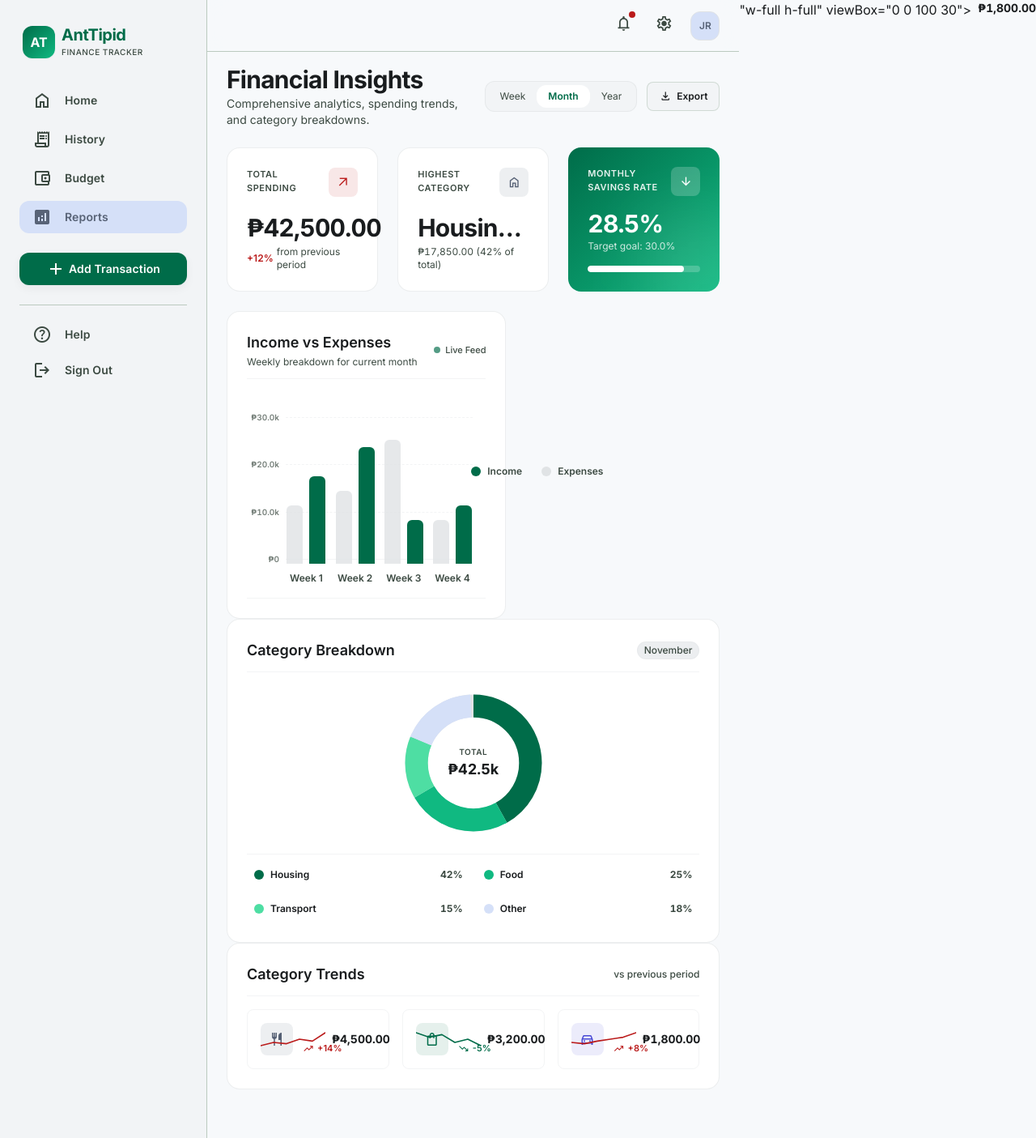
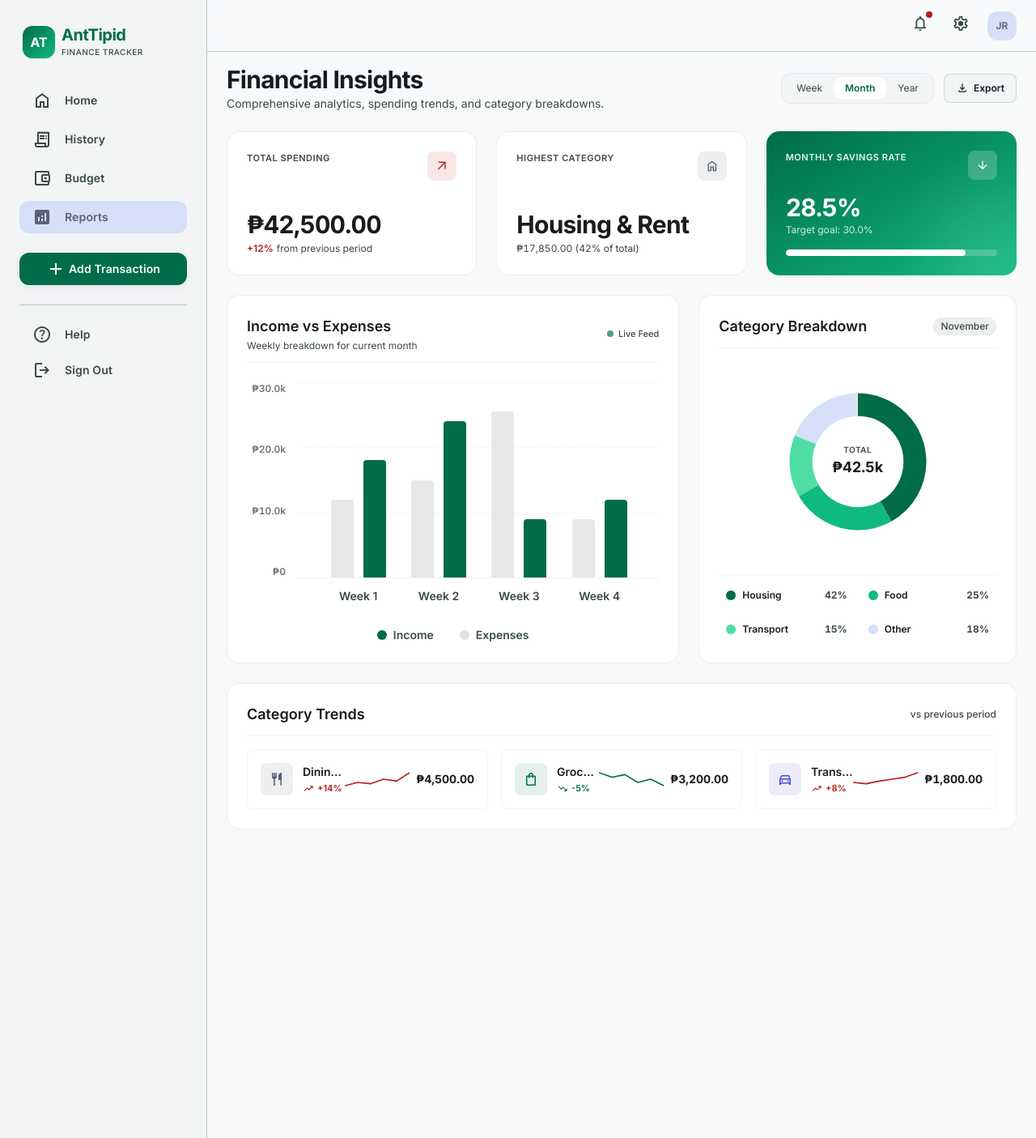
Before and after one commit to WWH16/AntTipid, a Django app: page /reports/ in a window 1280 px wide. Shown: the whole page at 81% size. Run offline with Django 5.2, Linux system fonts and the light colour scheme; some libraries are stand-ins or nearby versions.

Commit message:
refactor the reports page

```diff
--- a/dashboard/templates/dashboard/reports.html
+++ b/dashboard/templates/dashboard/reports.html
@@ -129,91 +129,99 @@
                 </div>
 
                 <!-- Visual Bar Chart Area -->
-                <div id="bar-chart-container" class="flex-1 relative flex items-end justify-between pl-10 sm:pl-12 pr-1 sm:pr-4 pb-3 sm:pb-4 pt-6 border-b border-surface-variant/40 min-h-[200px] sm:min-h-[220px]">
+                <div id="bar-chart-container" class="flex-1 flex flex-col justify-between pt-2 pb-2 min-h-[240px] sm:min-h-[260px] lg:min-h-[290px]">
+                    <div class="flex-1 flex gap-2 sm:gap-4 relative min-h-[180px] sm:min-h-[200px] lg:min-h-[230px]">
 
-                    <!-- Y-Axis Scale Numbers & Horizontal Grid Lines -->
-                    <div class="absolute inset-0 flex flex-col justify-between pt-6 pb-9 sm:pb-10 z-0 pointer-events-none pr-1 sm:pr-4">
-                        <div class="flex items-center gap-2 w-full">
-                            <span id="y-tick-4" class="font-label-sm text-[9px] sm:text-[10px] font-semibold text-on-surface-variant/70 tabular-nums w-8 sm:w-10 text-right shrink-0">₱30.0k</span>
-                            <div class="flex-1 border-b border-surface-variant/40 border-dashed"></div>
+                        <!-- Y-Axis Labels Column (Fixed 1:1 height alignment with grid lines) -->
+                        <div class="flex flex-col justify-between py-0 text-right shrink-0 w-10 sm:w-12 pointer-events-none font-label-sm text-[10px] sm:text-xs font-semibold text-on-surface-variant/75 tabular-nums">
+                            <span id="y-tick-4">₱30.0k</span>
+                            <span id="y-tick-3">₱20.0k</span>
+                            <span id="y-tick-2">₱10.0k</span>
+                            <span id="y-tick-1">₱0</span>
                         </div>
-                        <div class="flex items-center gap-2 w-full">
-                            <span id="y-tick-3" class="font-label-sm text-[9px] sm:text-[10px] font-semibold text-on-surface-variant/70 tabular-nums w-8 sm:w-10 text-right shrink-0">₱20.0k</span>
-                            <div class="flex-1 border-b border-surface-variant/40 border-dashed"></div>
+
+                        <!-- Chart Grid Canvas (Holds horizontal grid lines & bars in exact same container) -->
+                        <div class="flex-1 relative border-b border-surface-variant/50 flex items-end justify-around px-2 sm:px-6">
+
+                            <!-- Horizontal Dashed Grid Lines -->
+                            <div class="absolute inset-0 flex flex-col justify-between pointer-events-none z-0">
+                                <div class="border-b border-surface-variant/40 border-dashed w-full h-0"></div>
+                                <div class="border-b border-surface-variant/40 border-dashed w-full h-0"></div>
+                                <div class="border-b border-surface-variant/40 border-dashed w-full h-0"></div>
+                                <div class="w-full h-0"></div>
                             </div>
-                        <div class="flex items-center gap-2 w-full">
-                            <span id="y-tick-2" class="font-label-sm text-[9px] sm:text-[10px] font-semibold text-on-surface-variant/70 tabular-nums w-8 sm:w-10 text-right shrink-0">₱10.0k</span>
-                            <div class="flex-1 border-b border-surface-variant/40 border-dashed"></div>
+
+                            <!-- Column 1 -->
+                            <div class="flex flex-col items-center z-10 w-[20%] h-full justify-end">
+                                <div class="flex items-end gap-1.5 sm:gap-2.5 lg:gap-3 w-full justify-center h-full">
+                                    <div id="bar-exp-1" tabindex="0" aria-label="Expenses: ₱12,000" class="chart-bar-grow w-3.5 sm:w-5 lg:w-6 xl:w-7 bg-surface-variant/80 hover:bg-outline-variant rounded-t-md sm:rounded-t-lg transition-all cursor-pointer group relative flex justify-center focus:outline-none" style="height: 40%;">
+                                        <div id="tooltip-exp-1" class="hidden group-hover:block group-focus:block absolute -top-9 lg:-top-10 left-1/2 -translate-x-1/2 bg-on-surface text-inverse-on-surface font-label-sm text-xs font-semibold py-1 px-3 rounded-lg whitespace-nowrap z-30 shadow-lg pointer-events-none transition-all">₱12.0k</div>
                                     </div>
-                        <div class="flex items-center gap-2 w-full">
-                            <span id="y-tick-1" class="font-label-sm text-[9px] sm:text-[10px] font-semibold text-on-surface-variant/70 tabular-nums w-8 sm:w-10 text-right shrink-0">₱0</span>
-                            <div class="flex-1 border-b border-surface-variant/40"></div>
+                                    <div id="bar-inc-1" tabindex="0" aria-label="Income: ₱18,000" class="chart-bar-grow w-3.5 sm:w-5 lg:w-6 xl:w-7 bg-primary hover:bg-primary/90 rounded-t-md sm:rounded-t-lg transition-all cursor-pointer group relative flex justify-center focus:outline-none" style="height: 60%;">
+                                        <div id="tooltip-inc-1" class="hidden group-hover:block group-focus:block absolute -top-9 lg:-top-10 left-1/2 -translate-x-1/2 bg-on-surface text-inverse-on-surface font-label-sm text-xs font-semibold py-1 px-3 rounded-lg whitespace-nowrap z-30 shadow-lg pointer-events-none transition-all">₱18.0k</div>
+                                    </div>
                                 </div>
                             </div>
 
-                    <!-- Column 1 -->
-                    <div class="flex flex-col items-center gap-1 sm:gap-1.5 z-10 w-[22%]">
-                        <div class="flex items-end gap-1.5 sm:gap-2 w-full justify-center h-[160px] sm:h-[180px]">
-                            <div id="bar-exp-1" tabindex="0" aria-label="Expenses: ₱12,000" class="chart-bar-grow w-3.5 sm:w-5 bg-surface-variant/80 hover:bg-outline-variant rounded-t-md h-[40%] transition-all cursor-pointer group relative flex justify-center focus:outline-none">
-                                <div id="tooltip-exp-1" class="hidden group-hover:block group-focus:block absolute -top-8 sm:-top-9 left-1/2 -translate-x-1/2 bg-on-surface text-inverse-on-surface font-label-sm text-[10px] sm:text-[11px] font-semibold py-0.5 px-2 sm:py-1 sm:px-2.5 rounded-lg whitespace-nowrap z-30 shadow-md pointer-events-none transition-all">₱12.0k</div>
+                            <!-- Column 2 -->
+                            <div class="flex flex-col items-center z-10 w-[20%] h-full justify-end">
+                                <div class="flex items-end gap-1.5 sm:gap-2.5 lg:gap-3 w-full justify-center h-full">
+                                    <div id="bar-exp-2" tabindex="0" aria-label="Expenses: ₱15,000" class="chart-bar-grow w-3.5 sm:w-5 lg:w-6 xl:w-7 bg-surface-variant/80 hover:bg-outline-variant rounded-t-md sm:rounded-t-lg transition-all cursor-pointer group relative flex justify-center focus:outline-none" style="height: 50%;">
+                                        <div id="tooltip-exp-2" class="hidden group-hover:block group-focus:block absolute -top-9 lg:-top-10 left-1/2 -translate-x-1/2 bg-on-surface text-inverse-on-surface font-label-sm text-xs font-semibold py-1 px-3 rounded-lg whitespace-nowrap z-30 shadow-lg pointer-events-none transition-all">₱15.0k</div>
                                     </div>
-                            <div id="bar-inc-1" tabindex="0" aria-label="Income: ₱18,000" class="chart-bar-grow w-3.5 sm:w-5 bg-primary hover:bg-primary/90 rounded-t-md h-[60%] transition-all cursor-pointer group relative flex justify-center focus:outline-none">
-                                <div id="tooltip-inc-1" class="hidden group-hover:block group-focus:block absolute -top-8 sm:-top-9 left-1/2 -translate-x-1/2 bg-on-surface text-inverse-on-surface font-label-sm text-[10px] sm:text-[11px] font-semibold py-0.5 px-2 sm:py-1 sm:px-2.5 rounded-lg whitespace-nowrap z-30 shadow-md pointer-events-none transition-all">₱18.0k</div>
+                                    <div id="bar-inc-2" tabindex="0" aria-label="Income: ₱24,000" class="chart-bar-grow w-3.5 sm:w-5 lg:w-6 xl:w-7 bg-primary hover:bg-primary/90 rounded-t-md sm:rounded-t-lg transition-all cursor-pointer group relative flex justify-center focus:outline-none" style="height: 80%;">
+                                        <div id="tooltip-inc-2" class="hidden group-hover:block group-focus:block absolute -top-9 lg:-top-10 left-1/2 -translate-x-1/2 bg-on-surface text-inverse-on-surface font-label-sm text-xs font-semibold py-1 px-3 rounded-lg whitespace-nowrap z-30 shadow-lg pointer-events-none transition-all">₱24.0k</div>
                                     </div>
                                 </div>
-                        <span id="label-col-1" class="font-label-sm text-[11px] sm:text-xs text-on-surface-variant font-semibold mt-1">Week 1</span>
-                    </div>
-
-                    <!-- Column 2 -->
-                    <div class="flex flex-col items-center gap-1 sm:gap-1.5 z-10 w-[22%]">
-                        <div class="flex items-end gap-1.5 sm:gap-2 w-full justify-center h-[160px] sm:h-[180px]">
-                            <div id="bar-exp-2" tabindex="0" aria-label="Expenses: ₱15,000" class="chart-bar-grow w-3.5 sm:w-5 bg-surface-variant/80 hover:bg-outline-variant rounded-t-md h-[50%] transition-all cursor-pointer group relative flex justify-center focus:outline-none">
-                                <div id="tooltip-exp-2" class="hidden group-hover:block group-focus:block absolute -top-8 sm:-top-9 left-1/2 -translate-x-1/2 bg-on-surface text-inverse-on-surface font-label-sm text-[10px] sm:text-[11px] font-semibold py-0.5 px-2 sm:py-1 sm:px-2.5 rounded-lg whitespace-nowrap z-30 shadow-md pointer-events-none transition-all">₱15.0k</div>
-                            </div>
-                            <div id="bar-inc-2" tabindex="0" aria-label="Income: ₱24,000" class="chart-bar-grow w-3.5 sm:w-5 bg-primary hover:bg-primary/90 rounded-t-md h-[80%] transition-all cursor-pointer group relative flex justify-center focus:outline-none">
-                                <div id="tooltip-inc-2" class="hidden group-hover:block group-focus:block absolute -top-8 sm:-top-9 left-1/2 -translate-x-1/2 bg-on-surface text-inverse-on-surface font-label-sm text-[10px] sm:text-[11px] font-semibold py-0.5 px-2 sm:py-1 sm:px-2.5 rounded-lg whitespace-nowrap z-30 shadow-md pointer-events-none transition-all">₱24.0k</div>
-                            </div>
-                        </div>
-                        <span id="label-col-2" class="font-label-sm text-[11px] sm:text-xs text-on-surface-variant font-semibold mt-1">Week 2</span>
                             </div>
 
                             <!-- Column 3 -->
-                    <div class="flex flex-col items-center gap-1 sm:gap-1.5 z-10 w-[22%]">
-                        <div class="flex items-end gap-1.5 sm:gap-2 w-full justify-center h-[160px] sm:h-[180px]">
-                            <div id="bar-exp-3" tabindex="0" aria-label="Expenses: ₱25,000" class="chart-bar-grow w-3.5 sm:w-5 bg-surface-variant/80 hover:bg-outline-variant rounded-t-md h-[85%] transition-all cursor-pointer group relative flex justify-center focus:outline-none">
-                                <div id="tooltip-exp-3" class="hidden group-hover:block group-focus:block absolute -top-8 sm:-top-9 left-1/2 -translate-x-1/2 bg-on-surface text-inverse-on-surface font-label-sm text-[10px] sm:text-[11px] font-semibold py-0.5 px-2 sm:py-1 sm:px-2.5 rounded-lg whitespace-nowrap z-30 shadow-md pointer-events-none transition-all">₱25.0k</div>
+                            <div class="flex flex-col items-center z-10 w-[20%] h-full justify-end">
+                                <div class="flex items-end gap-1.5 sm:gap-2.5 lg:gap-3 w-full justify-center h-full">
+                                    <div id="bar-exp-3" tabindex="0" aria-label="Expenses: ₱25,000" class="chart-bar-grow w-3.5 sm:w-5 lg:w-6 xl:w-7 bg-surface-variant/80 hover:bg-outline-variant rounded-t-md sm:rounded-t-lg transition-all cursor-pointer group relative flex justify-center focus:outline-none" style="height: 85%;">
+                                        <div id="tooltip-exp-3" class="hidden group-hover:block group-focus:block absolute -top-9 lg:-top-10 left-1/2 -translate-x-1/2 bg-on-surface text-inverse-on-surface font-label-sm text-xs font-semibold py-1 px-3 rounded-lg whitespace-nowrap z-30 shadow-lg pointer-events-none transition-all">₱25.0k</div>
                                     </div>
-                            <div id="bar-inc-3" tabindex="0" aria-label="Income: ₱9,000" class="chart-bar-grow w-3.5 sm:w-5 bg-primary hover:bg-primary/90 rounded-t-md h-[30%] transition-all cursor-pointer group relative flex justify-center focus:outline-none">
-                                <div id="tooltip-inc-3" class="hidden group-hover:block group-focus:block absolute -top-8 sm:-top-9 left-1/2 -translate-x-1/2 bg-on-surface text-inverse-on-surface font-label-sm text-[10px] sm:text-[11px] font-semibold py-0.5 px-2 sm:py-1 sm:px-2.5 rounded-lg whitespace-nowrap z-30 shadow-md pointer-events-none transition-all">₱9.0k</div>
+                                    <div id="bar-inc-3" tabindex="0" aria-label="Income: ₱9,000" class="chart-bar-grow w-3.5 sm:w-5 lg:w-6 xl:w-7 bg-primary hover:bg-primary/90 rounded-t-md sm:rounded-t-lg transition-all cursor-pointer group relative flex justify-center focus:outline-none" style="height: 30%;">
+                                        <div id="tooltip-inc-3" class="hidden group-hover:block group-focus:block absolute -top-9 lg:-top-10 left-1/2 -translate-x-1/2 bg-on-surface text-inverse-on-surface font-label-sm text-xs font-semibold py-1 px-3 rounded-lg whitespace-nowrap z-30 shadow-lg pointer-events-none transition-all">₱9.0k</div>
                                     </div>
                                 </div>
-                        <span id="label-col-3" class="font-label-sm text-[11px] sm:text-xs text-on-surface-variant font-semibold mt-1">Week 3</span>
                             </div>
 
                             <!-- Column 4 -->
-                    <div class="flex flex-col items-center gap-1 sm:gap-1.5 z-10 w-[22%]">
-                        <div class="flex items-end gap-1.5 sm:gap-2 w-full justify-center h-[160px] sm:h-[180px]">
-                            <div id="bar-exp-4" tabindex="0" aria-label="Expenses: ₱9,000" class="chart-bar-grow w-3.5 sm:w-5 bg-surface-variant/80 hover:bg-outline-variant rounded-t-md h-[30%] transition-all cursor-pointer group relative flex justify-center focus:outline-none">
-                                <div id="tooltip-exp-4" class="hidden group-hover:block group-focus:block absolute -top-8 sm:-top-9 left-1/2 -translate-x-1/2 bg-on-surface text-inverse-on-surface font-label-sm text-[10px] sm:text-[11px] font-semibold py-0.5 px-2 sm:py-1 sm:px-2.5 rounded-lg whitespace-nowrap z-30 shadow-md pointer-events-none transition-all">₱9.0k</div>
+                            <div class="flex flex-col items-center z-10 w-[20%] h-full justify-end">
+                                <div class="flex items-end gap-1.5 sm:gap-2.5 lg:gap-3 w-full justify-center h-full">
+                                    <div id="bar-exp-4" tabindex="0" aria-label="Expenses: ₱9,000" class="chart-bar-grow w-3.5 sm:w-5 lg:w-6 xl:w-7 bg-surface-variant/80 hover:bg-outline-variant rounded-t-md sm:rounded-t-lg transition-all cursor-pointer group relative flex justify-center focus:outline-none" style="height: 30%;">
+                                        <div id="tooltip-exp-4" class="hidden group-hover:block group-focus:block absolute -top-9 lg:-top-10 left-1/2 -translate-x-1/2 bg-on-surface text-inverse-on-surface font-label-sm text-xs font-semibold py-1 px-3 rounded-lg whitespace-nowrap z-30 shadow-lg pointer-events-none transition-all">₱9.0k</div>
                                     </div>
-                            <div id="bar-inc-4" tabindex="0" aria-label="Income: ₱12,000" class="chart-bar-grow w-3.5 sm:w-5 bg-primary hover:bg-primary/90 rounded-t-md h-[40%] transition-all cursor-pointer group relative flex justify-center focus:outline-none">
-                                <div id="tooltip-inc-4" class="hidden group-hover:block group-focus:block absolute -top-8 sm:-top-9 left-1/2 -translate-x-1/2 bg-on-surface text-inverse-on-surface font-label-sm text-[10px] sm:text-[11px] font-semibold py-0.5 px-2 sm:py-1 sm:px-2.5 rounded-lg whitespace-nowrap z-30 shadow-md pointer-events-none transition-all">₱12.0k</div>
+                                    <div id="bar-inc-4" tabindex="0" aria-label="Income: ₱12,000" class="chart-bar-grow w-3.5 sm:w-5 lg:w-6 xl:w-7 bg-primary hover:bg-primary/90 rounded-t-md sm:rounded-t-lg transition-all cursor-pointer group relative flex justify-center focus:outline-none" style="height: 40%;">
+                                        <div id="tooltip-inc-4" class="hidden group-hover:block group-focus:block absolute -top-9 lg:-top-10 left-1/2 -translate-x-1/2 bg-on-surface text-inverse-on-surface font-label-sm text-xs font-semibold py-1 px-3 rounded-lg whitespace-nowrap z-30 shadow-lg pointer-events-none transition-all">₱12.0k</div>
                                     </div>
                                 </div>
-                        <span id="label-col-4" class="font-label-sm text-[11px] sm:text-xs text-on-surface-variant font-semibold mt-1">Week 4</span>
+                            </div>
+                        </div>
+                    </div>
+
+                    <!-- X-Axis Column Labels Row (Aligned under canvas columns) -->
+                    <div class="flex gap-2 sm:gap-4 pt-3">
+                        <div class="w-10 sm:w-12 shrink-0 pointer-events-none"></div>
+                        <div class="flex-1 flex justify-around px-2 sm:px-6 font-label-sm text-xs lg:text-sm text-on-surface-variant font-semibold">
+                            <span id="label-col-1" class="w-[20%] text-center truncate">Week 1</span>
+                            <span id="label-col-2" class="w-[20%] text-center truncate">Week 2</span>
+                            <span id="label-col-3" class="w-[20%] text-center truncate">Week 3</span>
+                            <span id="label-col-4" class="w-[20%] text-center truncate">Week 4</span>
                         </div>
                     </div>
                 </div>
 
                 <!-- Legend -->
-                <div class="flex justify-center gap-5 sm:gap-6 mt-3 sm:mt-4">
-                    <div class="flex items-center gap-1.5 sm:gap-2">
-                        <div class="w-2.5 h-2.5 sm:w-3 sm:h-3 rounded-full bg-primary"></div>
-                        <span class="font-label-sm text-[11px] sm:text-xs text-on-surface-variant font-semibold">Income</span>
+                <div class="flex justify-center gap-6 lg:gap-8 mt-4 lg:mt-5">
+                    <div class="flex items-center gap-2">
+                        <div class="w-3 h-3 rounded-full bg-primary"></div>
+                        <span class="font-label-sm text-xs lg:text-sm text-on-surface-variant font-semibold">Income</span>
                     </div>
-                    <div class="flex items-center gap-1.5 sm:gap-2">
-                        <div class="w-2.5 h-2.5 sm:w-3 sm:h-3 rounded-full bg-surface-variant"></div>
-                        <span class="font-label-sm text-[11px] sm:text-xs text-on-surface-variant font-semibold">Expenses</span>
+                    <div class="flex items-center gap-2">
+                        <div class="w-3 h-3 rounded-full bg-surface-variant"></div>
+                        <span class="font-label-sm text-xs lg:text-sm text-on-surface-variant font-semibold">Expenses</span>
                     </div>
                 </div>
             </div>
@@ -377,23 +385,8 @@
 
     <!-- Mobile bottom spacer to prevent clipping by fixed bottom nav -->
     <div class="h-20 md:hidden" aria-hidden="true"></div>
-</div>"w-full h-full" viewBox="0 0 100 30">
-                            <path class="sparkline-path up-error" d="M0,20 L20,22 L40,18 L60,15 L80,12 L100,5"></path>
-                        </svg>
 </div>
-                    <div class="text-right shrink-0 ml-2">
-                        <p id="trend-val-3" class="font-label-md text-xs sm:text-sm text-on-surface font-bold tabular-nums">₱1,800.00</p>
-                    </div>
-                </div>
-
-            </div>
-        </section>
-
-    </div>
-
-    <!-- Mobile bottom spacer to prevent clipping by fixed bottom nav -->
-    <div class="h-20 md:hidden" aria-hidden="true"></div>
-</div>
+{% endblock %}
 
 {% block extra_scripts %}
 <script>
@@ -515,9 +508,9 @@
         periodButtons.forEach(btn => {
             btn.addEventListener('click', () => {
                 periodButtons.forEach(b => {
-                    b.className = 'btn-period px-3 py-1 sm:px-3.5 sm:py-1.5 rounded-full font-label-md text-xs text-on-surface-variant hover:text-on-surface transition-all cursor-pointer';
+                    b.className = 'btn-period px-3 py-1 sm:px-4 sm:py-1.5 rounded-full font-label-md text-xs lg:text-sm text-on-surface-variant hover:text-on-surface transition-all cursor-pointer';
                 });
-                btn.className = 'btn-period px-3 py-1 sm:px-3.5 sm:py-1.5 rounded-full bg-surface-container-lowest shadow-xs font-label-md text-xs text-primary font-semibold transition-all cursor-pointer';
+                btn.className = 'btn-period px-3 py-1 sm:px-4 sm:py-1.5 rounded-full bg-surface-container-lowest shadow-xs font-label-md text-xs lg:text-sm text-primary font-semibold transition-all cursor-pointer';
                 updatePeriod(btn.dataset.period);
             });
         });
@@ -567,4 +560,3 @@
     });
 </script>
 {% endblock %}
-{% endblock %}
```
Lines whose indentation alone changed are shown as unchanged.
